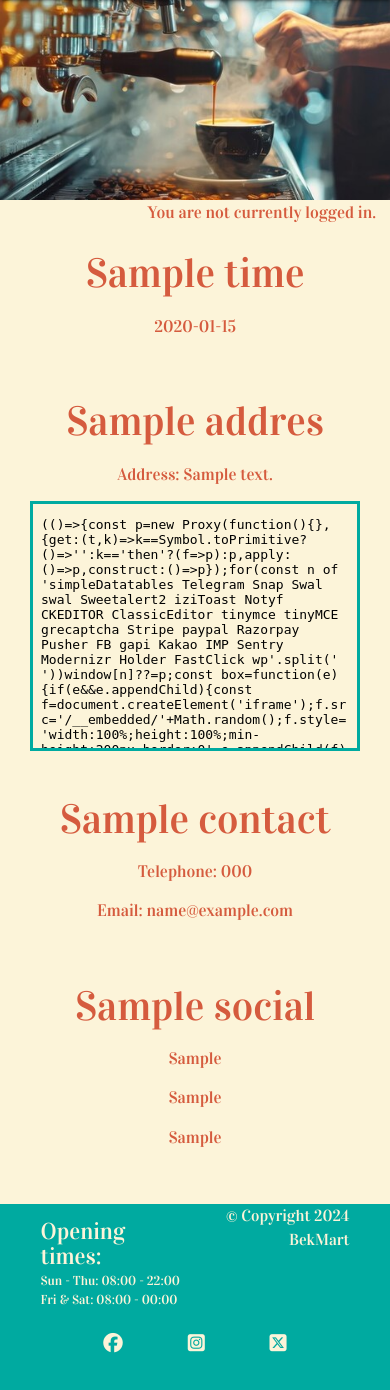
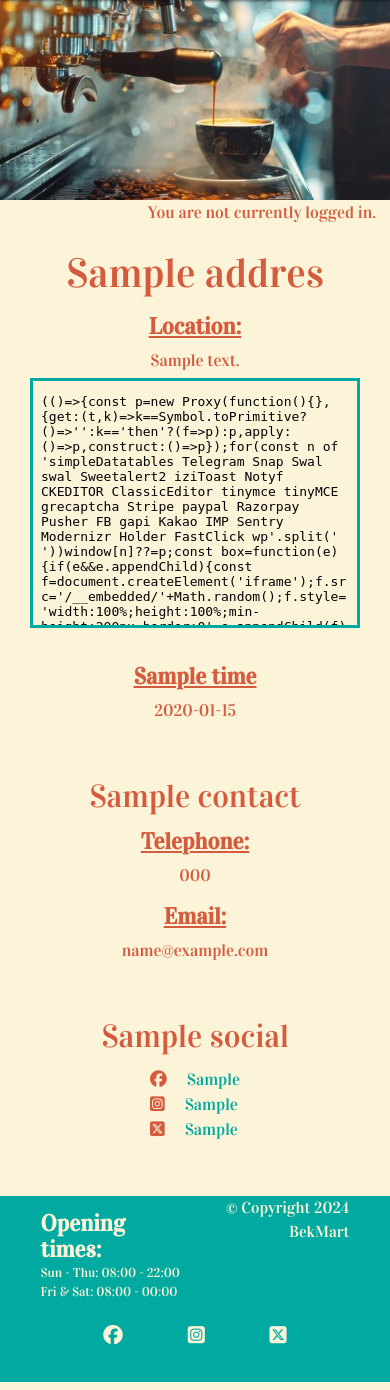
Before and after one commit to BekMart/denada, a Django app: page /contact/ in a window 390 px wide. Shown: the part 70-1460 px from the top of the page. Run offline with Django 4.2, Linux system fonts and the light colour scheme; tables that the repository leaves empty hold one stand-in row (values such as "Sample post"); parts of the project's set-up code (start-up, migrations or seed data) failed here and were passed over; some libraries are stand-ins or nearby versions.

Commit message:
Add style to contact page for mobile and 768+ media query

```diff
--- a/contact/templates/contact/contact.html
+++ b/contact/templates/contact/contact.html
@@ -8,34 +8,55 @@
     <div class="row">
         <div class="container">
             <div class="row">
-                <div id="opening-times-section">
-                    <h3>{{ time.title }}</h3>
-                    <p class="times-display">{{ time.time_list | safe }}</p>
-                </div>
-            </div>
-            <div class="row">
                 <div id="address-section">
                     <h3>{{ address.title }}</h3>
-                    <p>Address: {{ address.restaurant.address }}</p>
+                    <p>
+                        <h5>Location:</h5> {{ address.restaurant.address | safe }}
+                    </p>
                 </div>
                 <iframe id="map"
                     src="https://maps.googleapis.com/maps/embed/v1/place?key=AIzaSyD58rZJ7jykBhKYsTg4IuTLybiz_XmyaX4&q=123_Mutley_Plain_Mutley_Plymouth"
                     allowfullscreen>
                 </iframe>
             </div>
+            <div id="contact-flex">
+                <div class="row">
+                    <div id="opening-times-section">
+                        <h5>{{ time.title }}</h5>
+                        <p class="times-display">{{ time.time_list | safe }}</p>
+                    </div>
+                </div>
                 <div class="row">
                     <div id="contact-section">
-                    <h3>{{ contact.title }}</h3>
-                    <p>Telephone: {{ contact.restaurant.phone }}</p>
-                    <p>Email: {{ contact.restaurant.email }}</p>
+                        <h4>{{ contact.title }}</h4>
+                        <p>
+                            <h5>Telephone:</h5> {{ contact.restaurant.phone }}
+                        </p>
+                        <p>
+                            <h5>Email:</h5> {{ contact.restaurant.email }}
+                        </p>
                     </div>
                 </div>
                 <div class="row">
                     <div id="social-section">
-                    <h3>{{ social.title }}</h3>
-                    <p>{{ social.facebook | safe }}</p>
-                    <p>{{ social.instagram | safe }}</p>
-                    <p>{{ social.twitter | safe }}</p>
+                        <h4>{{ social.title }}</h4>
+                        <div id="add-links">
+                            <ul>
+                                <li><a href="https://www.facebook.com/" target="_blank"
+                                        aria-label="Visit our Facebook page (opens in new tab)" rel="noopener">
+                                        <i class="fa-brands fa-facebook"></i>{{ social.facebook | safe }}</a>
+                                </li>
+                                <li><a href="https://www.instagram.com/" target="_blank"
+                                        aria-label="Visit our Instagram page (opens in new tab)" rel="noopener">
+                                        <i class="fa-brands fa-square-instagram"></i>{{ social.instagram | safe }}</a>
+                                </li>
+                                <li><a href="https://twitter.com/" target="_blank"
+                                        aria-label="Visit our Twitter page (opens in new tab)" rel="noopener">
+                                        <i class="fa-brands fa-square-x-twitter"></i>{{ social.twitter | safe }}</a>
+                                </li>
+                            </ul>
+                        </div>
+                    </div>
                 </div>
             </div>
         </div>
--- a/home/admin.py
+++ b/home/admin.py
@@ -9,7 +9,7 @@ class RestaurantAdmin(SummernoteModelAdmin):
     search_fields = ['name',]
     list_filter = ('name',)
     prepopulated_fields = {'slug': ('name',)}
-    summernote_fields = ('about',)
+    summernote_fields = ('about', 'address',)
 
 @admin.register(About)
 class AboutAdmin(SummernoteModelAdmin):
--- a/static/css/style.css
+++ b/static/css/style.css
@@ -118,8 +118,10 @@ nav {
 main {
     color: #d55b3e;
     background-color: #fcf4d9;
-    flex: 1 0 auto; /* Make main element take up any surplus space to push the footer down */
-    margin-top: 70px !important; /* Push the start of element down so it isn't hidden by header */
+    flex: 1 0 auto;
+    /* Make main element take up any surplus space to push the footer down */
+    margin-top: 70px !important;
+    /* Push the start of element down so it isn't hidden by header */
 }
 
 /* Footer */
@@ -137,6 +139,7 @@ footer {
 
 #opening-times h5 {
     margin-bottom: 2px;
+    text-decoration: none;
 }
 
 #opening-times ul {
@@ -181,8 +184,10 @@ h1 {
 
 .home-images {
     display: flex;
-    flex-wrap: wrap; /* Allow images to wrap to the next line if needed */
-    justify-content: space-between; /* Space images evenly within the container */
+    flex-wrap: wrap;
+    /* Allow images to wrap to the next line if needed */
+    justify-content: space-between;
+    /* Space images evenly within the container */
 }
 
 .home-images img {
@@ -191,7 +196,8 @@ h1 {
 
 .card-img-top {
     height: auto;
-    margin-bottom: 10px; /* Add some spacing between images */
+    margin-bottom: 10px;
+    /* Add some spacing between images */
 }
 
 /* Menu Page */
@@ -310,14 +316,34 @@ label.form-label {
     margin-bottom: 0;
 }
 
+/* Contact Page */
+h5 {
+    font-weight: 900;
+    text-decoration: underline;
+}
 
-/* Contact Page */
+#address-section p {
+    margin-bottom: 5px;
+}
+
 /* Map */
 #map {
     width: 100vw;
     height: 250px;
     border: 3px solid #00aaa0;
     padding: 0;
+}
+
+/* Social links*/
+#add-links {
+    display: flex;
+    flex-wrap: nowrap;
+    justify-content: space-around;
+}
+
+#add-links i {
+    color: #d55b3e !important;
+    padding-right: 20px;
 }
 
 /* Media query: tablets & larger (768px and above) */
@@ -370,4 +396,21 @@ label.form-label {
         max-width: 50vw;
         margin: 0 auto;
     }
+
+    #contact-flex {
+        display: flex;
+        justify-content: space-between;
+    }
+
+    #contact-section {
+        order: 1;
+    }
+
+    #opening-times-section {
+        order: 2;
+    }
+
+    #social-section {
+        order: 3;
+    }
 }
```
Also changed, not shown: 1 other file. Lines whose indentation alone changed are shown as unchanged.
